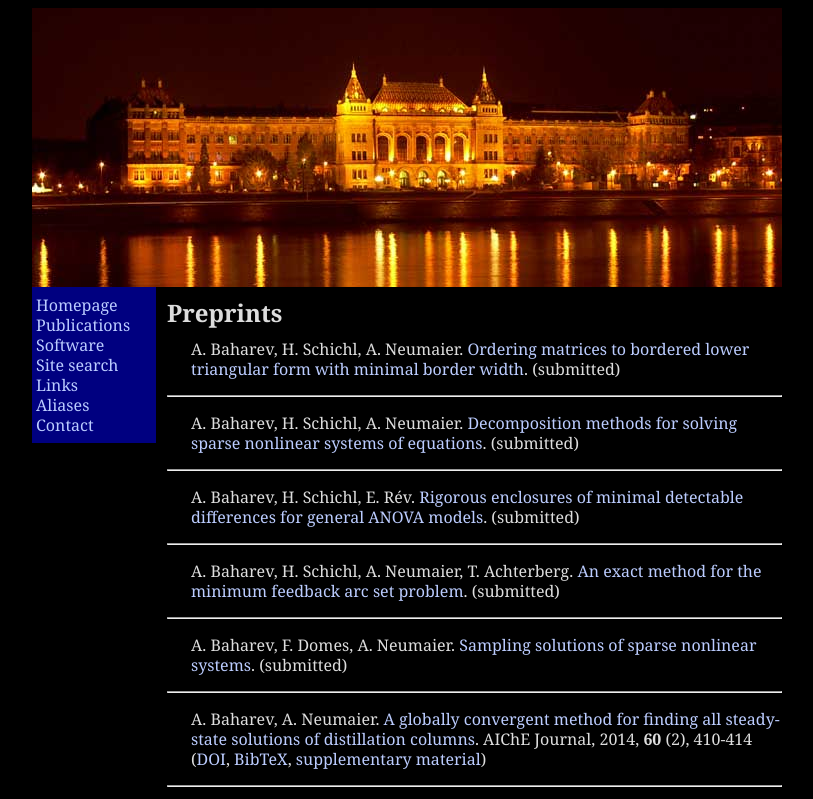
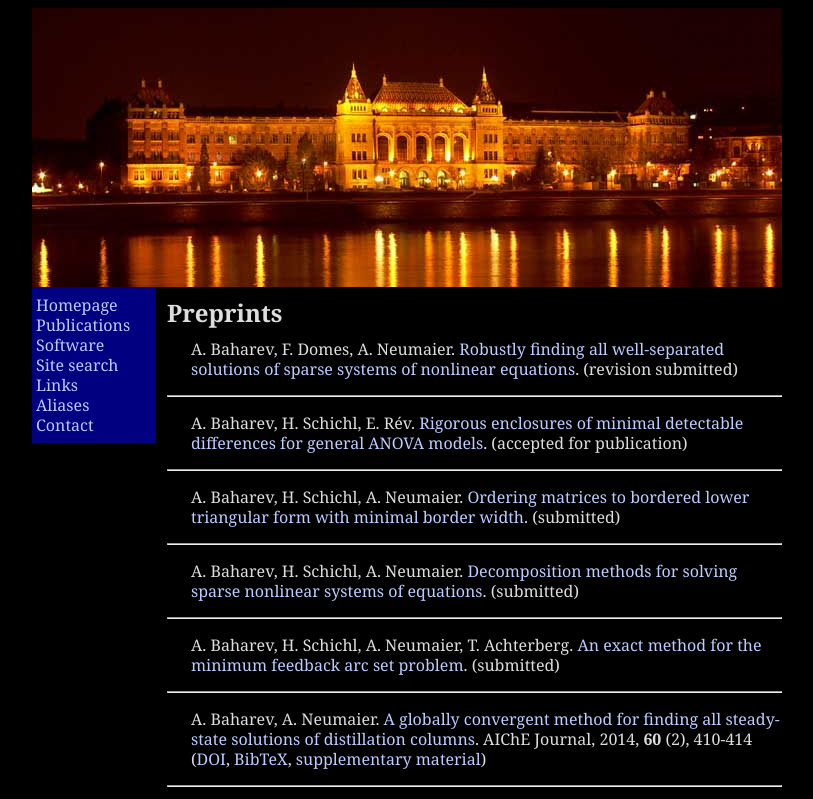
Before and after one commit to baharev/old-homepage, a plain HTML site: page publications.html in a window 1280 px wide. Shown: the top 799 px of the page, without its empty margins (233-1046 px from the left). Drawn offline with Linux system fonts and the light colour scheme.

Commit message:
Updating publication list: one paper accepted, and a revision submitted

```diff
--- a/publications.html
+++ b/publications.html
@@ -14,6 +14,24 @@
         <div id="content">
             <h1>
                 Preprints</h1>
+            <p>
+                <a id="manifold_based_starting_points"></a>
+                A. Baharev, F. Domes, A. Neumaier.
+                <a href="baharev_multistart_with_numerically_stable_tearing.pdf"
+                 onclick="pageTracker._trackPageview('/baharev_multistart_with_numerically_stable_tearing.pdf');">
+                 Robustly finding all well-separated solutions of sparse systems of nonlinear equations</a>.
+                (revision submitted)
+           </p>
+           <hr/>
+           <p>
+                <a id="anova_power_f_test.pdf"></a>
+                A. Baharev, H. Schichl, E. R&eacute;v.
+                <a href="baharev_anova_power_f_test.pdf"
+                 onclick="pageTracker._trackPageview('/baharev_anova_power_f_test.pdf');">
+                Rigorous enclosures of minimal detectable differences for general ANOVA models</a>.
+                (accepted for publication)
+           </p>
+           <hr/>
            <p>
                 A. Baharev, H. Schichl, A. Neumaier.
                 <a href="baharev_tearing_exact_algorithm.pdf"
@@ -31,29 +49,11 @@
            </p>
            <hr/>
            <p>
-                <a id="anova_power_f_test.pdf"></a>
-                A. Baharev, H. Schichl, E. R&eacute;v.
-                <a href="baharev_anova_power_f_test.pdf"
-                 onclick="pageTracker._trackPageview('/baharev_anova_power_f_test.pdf');">
-                Rigorous enclosures of minimal detectable differences for general ANOVA models</a>.
-                (submitted)
-           </p>
-           <hr/>
-           <p>
                 <a id="minimum_feedback_arc_set"></a>
                 A. Baharev, H. Schichl, A. Neumaier, T. Achterberg.
                 <a href="baharev_minimum_feedback_arc_set.pdf"
                  onclick="pageTracker._trackPageview('/baharev_minimum_feedback_arc_set.pdf');">
                 An exact method for the minimum feedback arc set problem</a>.
-                (submitted)
-            </p>
-            <hr/>
-            <p>
-                <a id="manifold_based_starting_points"></a>
-                A. Baharev, F. Domes, A. Neumaier.
-                <a href="baharev_manifold_based_starting_points.pdf"
-                 onclick="pageTracker._trackPageview('/baharev_manifold_based_starting_points.pdf');">
-                Sampling solutions of sparse nonlinear systems</a>.
                 (submitted)
             </p>
             <hr/>
@@ -214,7 +214,7 @@
         </div>
         <div id="footer">
             <br />
-            Last updated on 10 Aug 2016
+            Last updated on 18 Nov 2016
         </div>
     </div>
 
```
Also changed, not shown: 1 other file.
